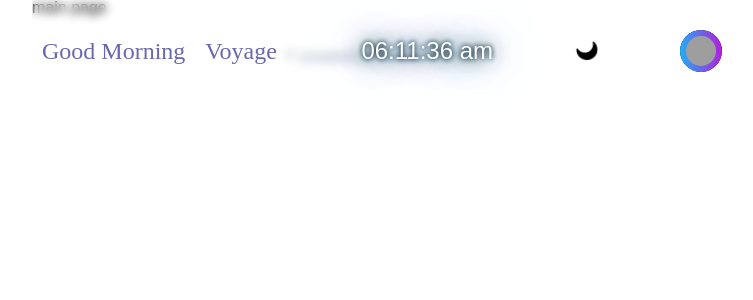
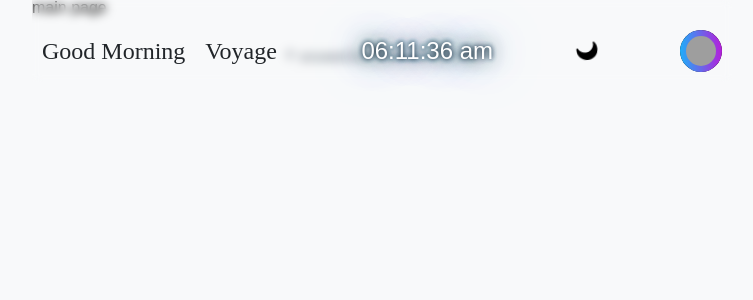
Before and after one commit to cks612/my-rss-feed, a Next.js app: page / in a window 1280 px wide. Shown: the top 300 px of the page, without its empty margins (258-1011 px from the left). Built offline with nearby package versions, Linux system fonts and the light colour scheme; grey boxes are pictures that could not be loaded; a web font is replaced by a local one.

Commit message:
darkmode finished

```diff
--- a/src/components/Footer/index.tsx
+++ b/src/components/Footer/index.tsx
@@ -18,7 +18,7 @@ export default Footer;
 const FooterContainer = styled.footer`
   padding: 32px 24px;
   text-align: center;
-  color: #a0aec0;
+  color: ${({ theme }) => theme.FEED_FOOTER};
   font-size: 14px;
 
   a {
--- a/src/components/Gnb/index.tsx
+++ b/src/components/Gnb/index.tsx
@@ -1,14 +1,13 @@
-import { FontAwesomeIcon } from "@fortawesome/react-fontawesome";
-import { faSun, faMoon } from "@fortawesome/free-solid-svg-icons";
-
+import React, { useContext, useState } from "react";
 import moment from "moment";
 import Image from "next/image";
 import Link from "next/link";
-import React, { useContext, useState } from "react";
 import styled from "styled-components";
 import useInterval from "../../hooks/utils/useInterval";
 import { styles } from "../../styles/_theme";
 import { ThemeContext } from "../../pages/_app";
+import { FontAwesomeIcon } from "@fortawesome/react-fontawesome";
+import { faSun, faMoon } from "@fortawesome/free-solid-svg-icons";
 
 const Gnb = () => {
   let timeClicker = moment().format("HH:mm:ss a");
@@ -16,7 +15,7 @@ const Gnb = () => {
   const findMeridiem = date < 12 ? "am" : date < 17 ? "hm" : "pm";
   const [realTime, setRealTime] = useState({ timeClicker });
 
-  const { theme, toggleTheme } = useContext(ThemeContext);
+  const { colorTheme, toggleTheme } = useContext(ThemeContext);
 
   useInterval(() => {
     setRealTime({ ...realTime });
@@ -25,7 +24,7 @@ const Gnb = () => {
   return (
     <GnbWrapper>
       <GnbContent>
-        <GnbTitle theme={theme}>
+        <GnbTitle>
           {findMeridiem === "am"
             ? "Good Morning"
             : findMeridiem === "hm"
@@ -35,7 +34,7 @@ const Gnb = () => {
         </GnbTitle>
         <TimeTraker>{timeClicker}</TimeTraker>
 
-        {theme === styles.lightTheme ? (
+        {colorTheme === styles.lightTheme ? (
           <FontAwesomeIcon
             className="icon"
             icon={faMoon}
@@ -81,15 +80,13 @@ const GnbWrapper = styled.nav`
   width: 100%;
   padding-top: 20px;
   backdrop-filter: blur(5px);
-  background: ${({ theme }) => theme.MAIN};
   z-index: 100;
 `;
 
 const GnbContent = styled.div`
-  ${({ theme }) => theme.flexBox};
-  justify-content: space-between;
+  ${({ theme }) => theme.flexBox("row", "center", "space-between")};
+  ${({ theme }) => theme.commonPadding("10px 10px")};
   width: 100%;
-  padding: 10px 10px;
 
   .icon {
     cursor: pointer;
@@ -103,10 +100,9 @@ const Box = styled.div`
   overflow: hidden;
 
   &::before {
+    ${({ theme }) => theme.widthHeightSize("100%", "100%")}
     content: "";
     position: absolute;
-    width: 100%;
-    height: 100%;
     background: linear-gradient(315deg, #00ccff, #d400d4);
     transition: 0.5s;
     animation: borderAnimate 4s linear infinite;
@@ -123,14 +119,11 @@ const Box = styled.div`
 `;
 
 const MyImg = styled.div`
-  display: flex;
-  justify-content: center;
-  align-items: center;
-  border: 6px solid;
-  border-radius: 50%;
+  ${({ theme }) => theme.flexBox("row", "center", "space-between")};
+  ${({ theme }) => theme.border("6px solid", "50%")};
   overflow: hidden;
+  cursor: pointer;
 
-  cursor: pointer;
   img {
     object-fit: cover;
     pointer-events: none;
@@ -138,11 +131,10 @@ const MyImg = styled.div`
 `;
 
 const GnbTitle = styled.h1`
-  display: flex;
-  align-items: center;
+  ${({ theme }) => theme.flexBox("row", "center", "")};
+  color: ${({ theme }) => theme.PRIMARY_FONT};
   gap: 20px;
   font-family: neon;
-  color: ${({ theme }) => theme.MAIN};
   font-size: 1.5em;
 `;
 
--- a/src/components/Pagination/index.tsx
+++ b/src/components/Pagination/index.tsx
@@ -41,9 +41,7 @@ const Pagination = ({ totalLength, page, setPage }: paginateProps) => {
 export default Pagination;
 
 const PaginateWrapper = styled.div`
-  display: flex;
-  justify-content: center;
-  align-items: center;
+  ${({ theme }) => theme.flexBox()};
   gap: 20px;
 `;
 
@@ -52,7 +50,7 @@ const Button: any = styled.button`
   margin: 0;
   border: none;
   background: transparent;
-  color: gray;
+  color: ${({ theme }) => theme.PAGINATE_NUM_TEXT};
   font-size: 1rem;
   transition: 0.5s;
 
--- a/src/hooks/utils/useDarkMode.ts
+++ b/src/hooks/utils/useDarkMode.ts
@@ -2,33 +2,37 @@ import { useEffect, useState } from "react";
 import { MainTheme, styles } from "../../styles/_theme";
 
 export const useDarkMode = () => {
-  const [theme, setTheme] = useState<MainTheme>(styles.lightTheme);
-  console.log(theme);
-  console.log("=========================");
+  const [colorTheme, setTheme] = useState<MainTheme>(styles.lightTheme);
 
   const setMode = (mode: MainTheme) => {
-    mode === styles.lightTheme
-      ? window.localStorage.setItem("theme", "light")
-      : window.localStorage.setItem("theme", "dark");
+    if (mode === styles.lightTheme) {
+      document.body.dataset.theme = "light";
+      window.localStorage.setItem("theme", "light");
+    } else {
+      document.body.dataset.theme = "dark";
+      window.localStorage.setItem("theme", "dark");
+    }
     setTheme(mode);
   };
 
   const toggleTheme = () => {
-    theme === styles.lightTheme
+    colorTheme === styles.lightTheme
       ? setMode(styles.darkTheme)
       : setMode(styles.lightTheme);
   };
 
   useEffect(() => {
     const localTheme = window.localStorage.getItem("theme");
-    if (localTheme !== null) {
-      if (localTheme === "dark") {
-        setTheme(styles.darkTheme);
-      } else {
-        setTheme(styles.lightTheme);
-      }
-    }
+
+    // 이용자가 다크모드를 선호하면 다크 모드로 보여주는 로직
+    // 위에 localTheme을 받아서 !localTheme 처리 이유는
+    // 처음에는 로컬에 저장된게 없으니 false로 나오기 때문에 true로 바꿔주고
+    // 둘다 true일 때만 처리해주기
+    window.matchMedia("(prefers-color-scheme:dark)").matches && !localTheme
+      ? setMode(styles.darkTheme)
+      : localTheme === "dark"
+      ? setMode(styles.darkTheme)
+      : setMode(styles.lightTheme);
   }, []);
-
-  return { theme, toggleTheme };
+  return { colorTheme, toggleTheme };
 };
--- a/src/pages/_app.tsx
+++ b/src/pages/_app.tsx
@@ -6,7 +6,7 @@ import {
 } from "@tanstack/react-query";
 import type { AppProps } from "next/app";
 import { ThemeProvider } from "styled-components";
-import { color, MainTheme, mixins, styles } from "../styles/_theme";
+import { MainTheme, mixins, styles } from "../styles/_theme";
 import GlobalStyles from "../styles/_GlobalStyles";
 import Layout from "../components/Layout";
 import { config } from "@fortawesome/fontawesome-svg-core";
@@ -16,12 +16,12 @@ import { useDarkMode } from "../hooks/utils/useDarkMode";
 config.autoAddCss = false;
 
 export interface ContextProps {
-  theme: MainTheme;
+  colorTheme: MainTheme;
   toggleTheme: () => void;
 }
 
 export const ThemeContext = createContext<ContextProps>({
-  theme: styles.lightTheme,
+  colorTheme: styles.lightTheme,
   toggleTheme: () => {
     return null;
   },
@@ -32,11 +32,11 @@ function MyApp({
   pageProps,
 }: AppProps<{ dehydratedState: DehydratedState }>) {
   const queryClient = new QueryClient();
-  const { theme, toggleTheme } = useDarkMode();
+  const { colorTheme, toggleTheme } = useDarkMode();
 
   return (
-    <ThemeContext.Provider value={{ theme, toggleTheme }}>
-      <ThemeProvider theme={{ ...color, ...mixins, ...styles }}>
+    <ThemeContext.Provider value={{ colorTheme, toggleTheme }}>
+      <ThemeProvider theme={{ ...mixins, ...colorTheme }}>
         <QueryClientProvider client={queryClient}>
           <Hydrate state={pageProps.dehydratedState}>
             <GlobalStyles />
--- /dev/null
+++ b/src/pages/_document.tsx
@@ -0,0 +1,25 @@
+import { Html, Head, Main, NextScript } from "next/document";
+
+const _document = () => {
+  return (
+    <Html>
+      <Head>
+        <script
+          dangerouslySetInnerHTML={{
+            __html: `
+            const theme = localStorage.getItem("theme");
+            document.documentElement.setAttribute("data-theme", theme);
+            console.log(theme);
+          `,
+          }}
+        />
+      </Head>
+      <body>
+        <Main />
+        <NextScript />
+      </body>
+    </Html>
+  );
+};
+
+export default _document;
--- a/src/styles/_GlobalStyles.ts
+++ b/src/styles/_GlobalStyles.ts
@@ -1,15 +1,37 @@
 import { createGlobalStyle } from "styled-components";
 import reset from "styled-reset";
+import { styles } from "./_theme";
 
 const GlobalStyles = createGlobalStyle`
     ${reset}
-  *{
+
+    *{
     box-sizing:border-box;
   }
+
   html,body{
     font-family: 'Noto Sans KR', sans-serif;
+    background: ${styles.lightTheme.BACKGROUND};
+    transition: .5s;
 
    }
+
+   @media (prefers-color-scheme:dark) {
+    background: ${styles.darkTheme.BACKGROUND}
+
+   }
+
+   body[data-theme="light"]{
+    background: ${styles.lightTheme.BACKGROUND};
+
+
+   }
+
+   body[data-theme="dark"]{
+    background: ${styles.darkTheme.BACKGROUND};
+
+   }
+
    @font-face {
   font-family: neon;
   src: url(https://s3-us-west-2.amazonaws.com/s.cdpn.io/707108/neon.ttf);
--- a/src/styles/_theme.ts
+++ b/src/styles/_theme.ts
@@ -1,10 +1,35 @@
-export const color = {
-  FONT_BLACK: "#000",
-  FONT_WHITE: "#FFF",
-  FEED_BODY: "#fffcf1",
-  FEED_CONTENT: "#2b2d36",
-  FEED_FOOTER: "#595f67",
-  PAGINATE_TEXT: "#52a8ec",
+const color = {
+  // bg
+  bg_page1: "#F8F9FA",
+  bg_page2: "#FFFFFF",
+  bg_element: "#FFFFFF",
+  bg_element2: "#F8F9FA",
+  bg_element3: "#E9ECEF",
+  bg_element4: "#DEE2E6",
+  dark_bg_page1: "#121212",
+  dark_bg_element1: "#1E1E1E",
+  dark_bg_element2: "#252525",
+  dark_bg_element3: "#2E2E2E",
+
+  // text
+  text1: "#212529",
+  text2: "#495057",
+  text3: "#868E96",
+  text4: "#CED4DA",
+  dark_text1: "#ECECEC",
+  dark_text2: "#D9D9D9",
+  dark_text3: "#ACACAC",
+  dark_text4: "#595959",
+
+  // border
+  border1: "#343A40",
+  border2: "#ADB5BD",
+  border3: "#DEE2E6",
+  border4: "#F1F3F5",
+  dark_border1: "#E0E0E0",
+  dark_border2: "#A0A0A0",
+  dark_border3: "#4D4D4D",
+  dark_border4: "#2A2A2A",
 };
 
 export const mixins = {
@@ -19,7 +44,6 @@ export const mixins = {
   width:${width};
   height:${height};
 `,
-
   commonFont: (size = "1.2em", weight = "500", font = "Noto Sans KR") => `
   font-size:${size};
   font-weight: ${weight};
@@ -29,6 +53,28 @@ export const mixins = {
   commonPadding: (padding = "20px 20px") => `
   padding:${padding}
 `,
+
+  border: (border = "1px solid black", radius = "") => `
+  border:${border};
+  border-radius:${radius};
+  `,
+
+  borderDetail: (
+    left = "1px solid black;",
+    right = "1px solid black;",
+    top = "1px solid black;",
+    bottom = "1px solid black;",
+    leftRadius = "",
+    rightRadius = ""
+  ) => `
+  border-left:${left};
+  border-right:${right};
+  border-top:${top};
+  border-bottom:${bottom};
+  border-bottom-left-radius:${leftRadius};
+  border-bottom-right-radius:${rightRadius};
+  `,
+
   positionCenter: (type = "absolute") => {
     if (type === "absolute" || type === "fixed")
       return `
@@ -39,24 +85,43 @@ export const mixins = {
     `;
     return;
   },
+
+  visibleAttrs: (
+    z = "1",
+    opacity = "0",
+    visible = "hidden",
+    transition = "0.5s"
+  ) => `
+  z-index:${z};
+  opacity:${opacity};
+  visibility:${visible};
+  transition:${transition}
+  `,
 };
 
 export const styles = {
   lightTheme: {
-    ...color,
-    MAIN: "#6868AD",
-    SUB: "#dbd7ff",
-    BACKGROUND: "#fdfdff",
-    SUBBACKGROUND: "rgb(242, 240, 253)",
+    BACKGROUND: color.bg_page1,
+    PRIMARY_FONT: color.text1,
+    FEED_BACKGROUND: color.bg_element3,
+    FEED_TITLE: color.text1,
+    FEED_CONTENT: color.text2,
+    FEED_FOOTER: color.text3,
+    PAGINATE_NUM_TEXT: color.text3,
+    BLOG_LIST: color.dark_bg_element1,
+    BLOG_LIST_FONT: color.text4,
   },
 
   darkTheme: {
-    ...color,
-    MAIN: "#dbd7ff",
-    SUB: "#6868AD",
-    BACKGROUND: "#202124",
-    SUBBACKGROUND: "#30373e",
+    BACKGROUND: color.dark_bg_element1,
+    PRIMARY_FONT: color.dark_text1,
+    FEED_BACKGROUND: color.dark_bg_element3,
+    FEED_TITLE: color.dark_text1,
+    FEED_CONTENT: color.dark_text2,
+    FEED_FOOTER: color.dark_text3,
+    PAGINATE_NUM_TEXT: color.dark_text3,
+    BLOG_LIST: color.bg_page1,
+    BLOG_LIST_FONT: color.dark_text4,
   },
 };
-
 export type MainTheme = typeof styles.lightTheme;
```
Also changed, not shown: src/components/Google/index.tsx (+21 -15 lines), src/components/Rss/FeedCard/index.tsx (+11 -16 lines), src/components/Rss/index.tsx (+28 -25 lines).
